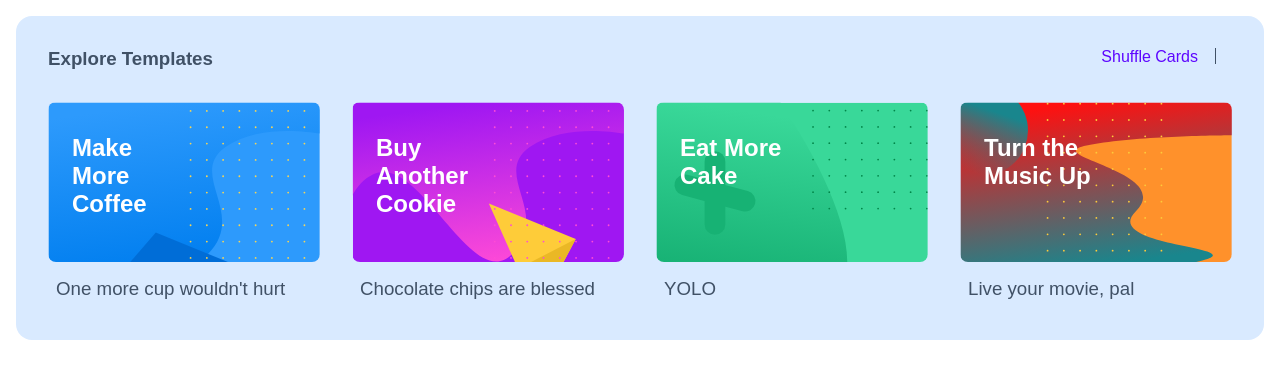
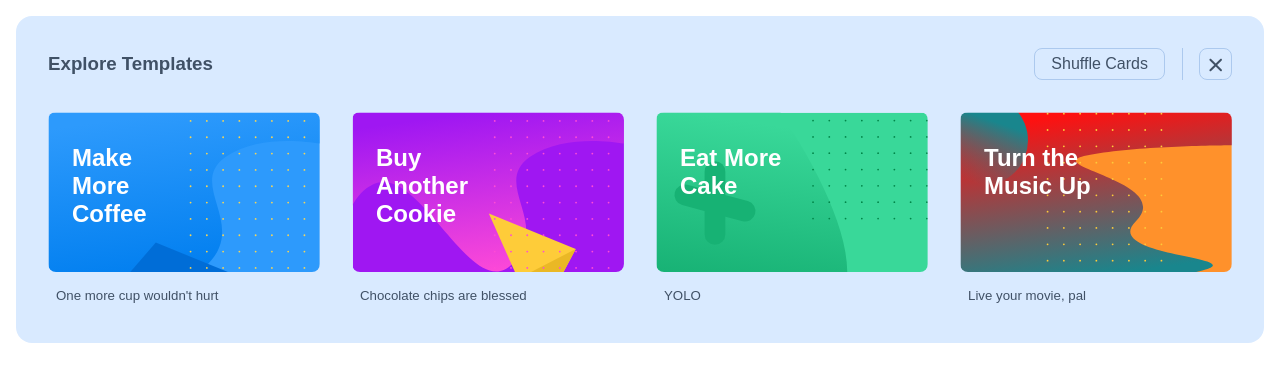
Before and after one commit to nattygee/Responsive_CardsSection_03172022, a plain HTML site: page index.html in a window 1280 px wide. Drawn offline with Linux system fonts and the light colour scheme.

Commit message:
did the styling tings

```diff
--- a/index.html
+++ b/index.html
@@ -27,7 +27,7 @@
 
                     </div>
                     <div class="minimizeBtn">
-                        <img src="" alt="">
+                        <img src="images/close_btn.svg" alt="">
                     </div>
                 </div>
             </div>
@@ -42,7 +42,7 @@
                         </div>
                     </div>
                     <div class="cardTitle">
-                        <h3>One more cup wouldn't hurt</h3>
+                        <h5>One more cup wouldn't hurt</h5>
                     </div>
                 </div>
                 <div class="cardContainer" id="card2">
@@ -53,7 +53,7 @@
                         </div>
                     </div>
                     <div class="cardTitle">
-                        <h3>Chocolate chips are blessed</h3>
+                        <h5>Chocolate chips are blessed</h5>
                     </div>
                 </div>
                 <div class="cardContainer" id="card3">
@@ -64,7 +64,7 @@
                         </div>
                     </div>
                     <div class="cardTitle">
-                        <h3>YOLO</h3>
+                        <h5>YOLO</h5>
                     </div>
                 </div>
                 <div class="cardContainer" id="card4">
@@ -75,7 +75,7 @@
                         </div>
                     </div>
                     <div class="cardTitle">
-                        <h3>Live your movie, pal</h3>
+                        <h5>Live your movie, pal</h5>
                     </div>
                 </div>
             </div>
--- a/styles.scss
+++ b/styles.scss
@@ -13,14 +13,40 @@ a:link {
     text-decoration: none;
 }
 
+
 .shuffleBtn {
-    color: #5d06ff;
+    color: #405166;
+    text-decoration: none;
+    display: flex;
+    align-items: center;
+    border: solid 1px rgba($color: #acc9ee, $alpha: 1);
+    border-radius: .5rem;
+    padding: 0 1rem 0 1rem;
+}
+
+.shuffleBtn :visited {
+    color: #405166;
     text-decoration: none;
 }
 
-.shuffleBtn :visited {
-    color: #5d06ff;
-    text-decoration: none;
+.shuffleBtn:hover {
+    cursor: pointer;
+    background-color: #cde2fc;
+    transition: 200ms;
+}
+
+.minimizeBtn {
+    display: flex;
+    align-items: center;
+    border: solid 1px rgba($color: #acc9ee, $alpha: 1);
+    border-radius: .5rem;
+    padding: 0 .5rem 0 .5rem;
+}
+
+.minimizeBtn:hover {
+    cursor: pointer;
+    background-color: #cde2fc;
+    transition: 200ms;
 }
 
 .cardSection {
@@ -37,6 +63,8 @@ a:link {
 
 .sectionTitle {
     margin: 1rem;
+    display: flex;
+    align-items: center;
 }
 
 .buttonFunctionality {
@@ -53,8 +81,8 @@ a:link {
     margin-right: 1rem;
     flex-direction: row;
     width: 1px;
-    height: 1rem;
-    border-right: solid 1px #405166;
+    height: 2rem;
+    border-right: solid 1px #acc9ee;
 }
 
 // lower card section
@@ -133,7 +161,8 @@ a:link {
 
 .cardTitle {
     padding-left: .5rem;
-    h3 {
+    h5 {
         font-weight: 100;
+        color: #405166;
     }
 }
```
Also changed, not shown: images/close_btn.svg (added), styles.css, 1 other file.
